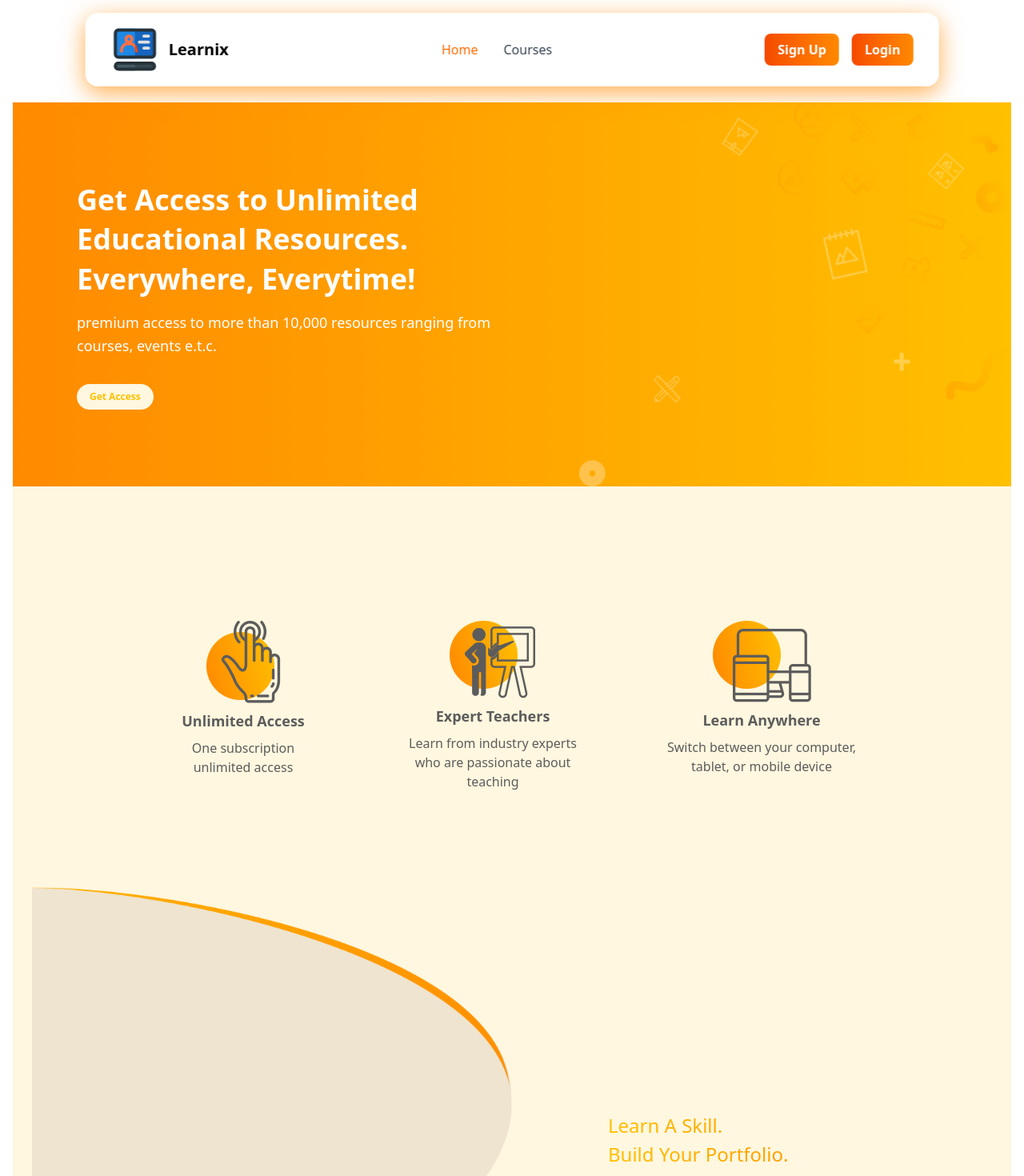
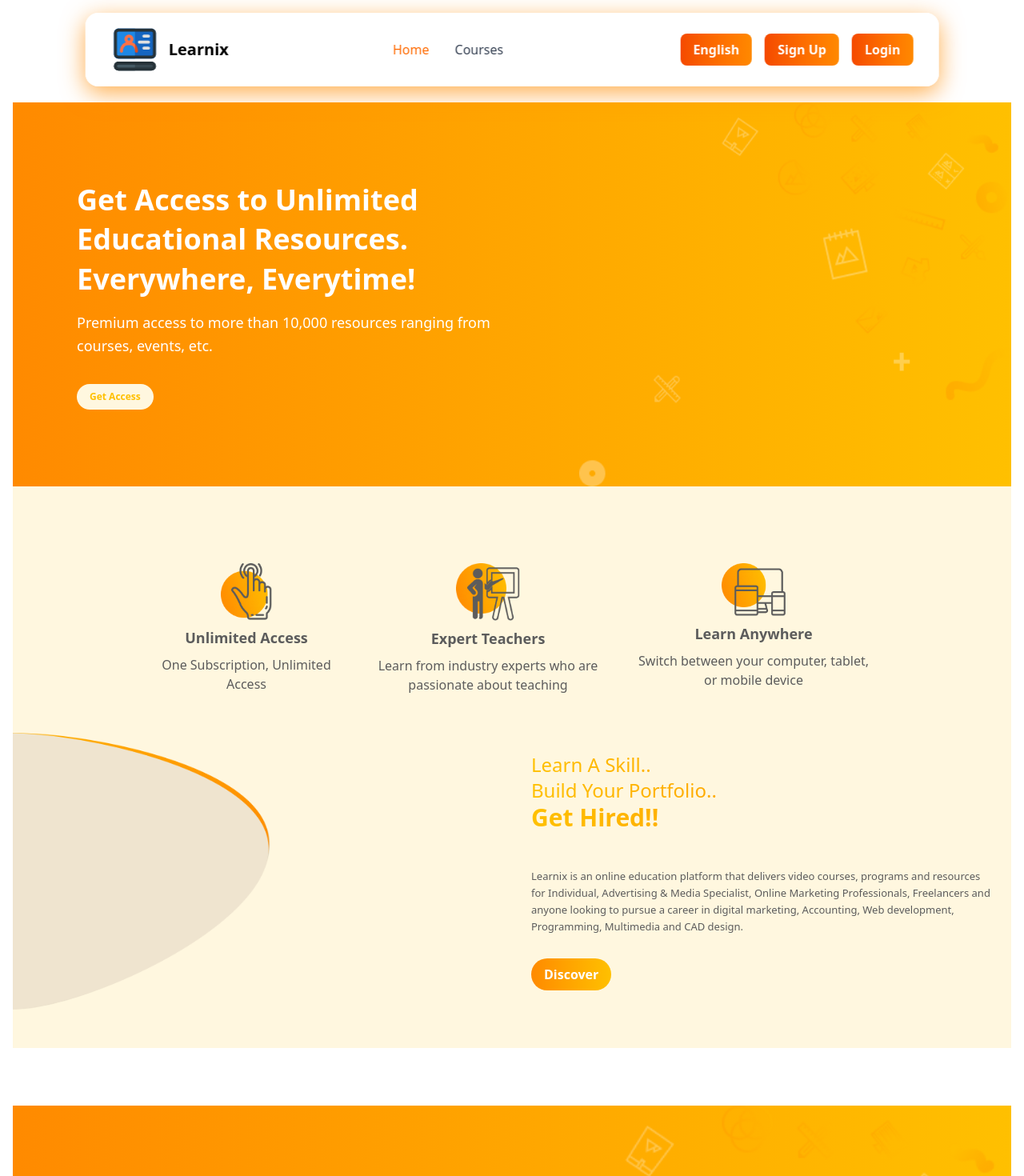
Before and after one commit to tasneem-abdelrazek/e-learning, a React (Vite) app: page / in a window 1280 px wide. Shown: the top 1470 px of the page at 80% size. Built offline with nearby package versions, Linux system fonts and the light colour scheme; no server answers; the database is empty.

Commit message:
Localization

```diff
--- /dev/null
+++ b/src/Local/ar.js
@@ -0,0 +1,38 @@
+const ar = {
+    "home": "الصفحة الرئيسية",
+    "login": "تسجيل دخول",
+    "signup": "إنشاء حساب",
+    "en": "English",
+    "ar": "العربية",
+    "name": "الاسم",
+    "email": "عنوان البريد الالكتروني",
+    "password": "كلمة المرور",
+    "confirm_password": "تأكيد كلمة المرور",
+    "username": "اسم المستخدم",
+    "searchCourses": "ابحث عن دورات (مثلاً: Business)",
+    "successStories": "قصص نجاح من طلابنا في جميع أنحاء العالم!",
+    "accessResources": "احصل على وصول غير محدود إلى الموارد التعليمية. في كل مكان، في أي وقت!",
+    "premiumAccess": "وصول مميز لأكثر من 10,000 مورد يتراوح بين الدورات والفعاليات وما إلى ذلك.",
+    "getAccess": "الوصول",
+    "platformDescription": "Learnix هي منصة تعليمية عبر الإنترنت تقدم دورات فيديو وبرامج وموارد للأفراد والمتخصصين في الإعلان ووسائل الإعلام والمحترفين في التسويق عبر الإنترنت والمستقلين وأي شخص يتطلع إلى متابعة مهنة في التسويق الرقمي والمحاسبة وتطوير الويب والبرمجة والوسائط المتعددة وتصميم CAD.",
+    "discover": "اكتشف",
+    "courses": "الدورات",
+    "exploreMoreCourses": "اكتشف المزيد من الدورات",
+    "unlimitedAccess": "وصول غير محدود",
+    "oneSubscription": "اشتراك واحد، وصول غير محدود",
+    "expertTeachers": "معلمون خبراء",
+    "expertTeachersDesc": "تعلّم من خبراء الصناعة الشغوفين بالتدريس",
+    "learnAnywhere": "تعلّم من أي مكان",
+    "learnAnywhereDesc": "انتقل بين جهاز الكمبيوتر أو التابلت أو الهاتف المحمول بسهولة",
+    "learnSkill": "تعلم مهارة.",
+    "buildPortfolio": "ابنِ معرض أعمالك.",
+    "getHired": "احصل على وظيفة!",
+    "description": `Learnix هي منصة تعليم عبر الإنترنت تقدم دورات فيديو، وبرامج، وموارد
+                    للأفراد، أخصائيي الإعلان والإعلام، المتخصصين في التسويق الإلكتروني، المستقلين،
+                    وأي شخص يرغب في متابعة مسيرة مهنية في التسويق الرقمي، المحاسبة، تطوير الويب،
+                    البرمجة، الملتيميديا، وتصميم CAD.`,
+    "browseTutorials": "تصفح آلاف من دروسنا المصورة المختارة خصيصًا لك.",
+    "accessPremium": "احصل على جميع الدروس والموارد عند انضمامك كعضو مميز في",
+}
+
+export default ar
--- /dev/null
+++ b/src/Local/en.js
@@ -0,0 +1,40 @@
+
+const en = {
+    "home": "Home Page",
+    "signup": "Register",
+    "login": "Login",
+    "en": "English",
+    "ar": "العربية",
+    "name": "Name",
+    "app_name": "Movies",
+    "email": "Email Address",
+    "password": "Password",
+    "confirm_password": "Confirm Password",
+    "username": "Username",
+    "searchCourses": "Search for Courses i.e buissness",
+    "successStories": "Success Stories From Our Students WorldWide!",
+    "accessResources": "Get Access to Unlimited Educational Resources. Everywhere, Everytime!",
+    "premiumAccess": "Premium access to more than 10,000 resources ranging from courses, events, etc.",
+    "getAccess": "Get Access",
+    "platformDescription": "Learnix is an online education platform that delivers video courses, programs and resources for Individuals, Advertising & Media Specialists, Online Marketing Professionals, Freelancers and anyone looking to pursue a career in Digital Marketing, Accounting, Web Development, Programming, Multimedia and CAD Design.",
+    "discover": "Discover",
+    "courses": "Courses",
+    "exploreMoreCourses": "Explore More Courses",
+    "unlimitedAccess": "Unlimited Access",
+    "oneSubscription": "One Subscription, Unlimited Access",
+    "expertTeachers": "Expert Teachers",
+    "expertTeachersDesc": "Learn from industry experts who are passionate about teaching",
+    "learnAnywhere": "Learn Anywhere",
+    "learnAnywhereDesc": "Switch between your computer, tablet, or mobile device",
+    "learnSkill": "Learn A Skill.",
+    "buildPortfolio": "Build Your Portfolio.",
+    "getHired": "Get Hired!",
+    "description": `Learnix is an online education platform that delivers video
+                    courses, programs and resources for Individual, Advertising & Media Specialist,
+                    Online Marketing Professionals, Freelancers and anyone looking to pursue a career
+                    in digital marketing, Accounting, Web development, Programming, Multimedia and CAD design.`,
+    "browseTutorials": "Browse Thousands of Our Video Tutorials Curated Only for You.",
+    "accessPremium": "Access all tutorials and resources when you become a premium member of",
+}
+
+export default en
--- a/src/components/CTASection/CTASection.jsx
+++ b/src/components/CTASection/CTASection.jsx
@@ -4,45 +4,49 @@ import Icon3 from '../../assets/Icon3.png';
 import Element from '../../assets/Element.png';
 import BG_image from '../../assets/Image Placeholder.png';
 import Button from "../button/button";
+import en from "../../Local/en";
+import ar from "../../Local/ar";
+import { useSelector } from "react-redux";
 
 const CTASection = () => {
+  const lang = useSelector((state) => state.lang.language);
+
+  const content = lang === "en" ? en : ar;
   return (
-    <section className="bg py-12 px-6">
+    <section className="bg py-12">
       {/* Top Icons Section */}
-      <div
-        className="title_home"
-        style={{ display: "flex", gap: "10%", padding: "10%", justifyContent: "center" }}
-      >
-        <div className="flex flex-col items-center text-center" style={{ width: "20%" }}>
-          <img src={Icon1} alt="Unlimited Access" />
+      <div className="title_home flex flex-col md:flex-row justify-center gap-8 px-6 py-12">
+        <div className="flex flex-col items-center text-center w-full md:w-1/5">
+          <img src={Icon1} alt="Unlimited Access" className="w-12 md:w-16" />
           <h3 className="font-bold my-2 text-sm sm:text-base md:text-lg">
-            Unlimited Access
+            {content.unlimitedAccess}
           </h3>
           <p className="text-xs sm:text-sm md:text-base">
-            One subscription unlimited access
+            {content.oneSubscription}
           </p>
         </div>
 
-        <div className="flex flex-col items-center text-center" style={{ width: "25%" }}>
-          <img src={Icon2} alt="Expert Teachers" />
+        <div className="flex flex-col items-center text-center w-full md:w-1/4">
+          <img src={Icon2} alt="Expert Teachers" className="w-16 md:w-20" />
           <h3 className="font-bold my-2 text-sm sm:text-base md:text-lg">
-            Expert Teachers
+            {content.expertTeachers}
           </h3>
           <p className="text-xs sm:text-sm md:text-base">
-            Learn from industry experts who are passionate about teaching
+            {content.expertTeachersDesc}
           </p>
         </div>
 
-        <div className="flex flex-col items-center text-center" style={{ width: "25%" }}>
-          <img src={Icon3} alt="Learn Anywhere" />
+        <div className="flex flex-col items-center text-center w-full md:w-1/4">
+          <img src={Icon3} alt="Learn Anywhere" className="w-16 md:w-20" />
           <h3 className="font-bold my-2 text-sm sm:text-base md:text-lg">
-            Learn Anywhere
+            {content.learnAnywhere}
           </h3>
           <p className="text-xs sm:text-sm md:text-base">
-            Switch between your computer, tablet, or mobile device
+            {content.learnAnywhereDesc}
           </p>
         </div>
       </div>
+
 
       {/* Hero Section */}
       <div style={{ display: "flex" }}>
@@ -53,20 +57,18 @@ const CTASection = () => {
         </div>
 
         {/* Content */}
-        <div style={{ width: "50%", padding: "10%" }}>
-          <div className="gradient-text pt-40">
-            <p>Learn A Skill.</p>
-            <p>Build Your Portfolio.</p>
-            <p style={{ fontWeight: "900" }}>Get Hired!</p>
+        <div className="w-full md:w-1/2 p-6 ">
+          <div className="gradient-text">
+            <p className="text-base sm:text-lg md:text-xl lg:text-2xl">{content.learnSkill}.</p>
+            <p className="text-base sm:text-lg md:text-xl lg:text-2xl">{content.buildPortfolio}.</p>
+            <p className="font-extrabold text-lg sm:text-xl md:text-2xl lg:text-3xl">{content.getHired}!</p>
           </div>
-          <div className="pargraph">
-            Semaj Africa is an online education platform that delivers video
-            courses, programs and resources for Individual, Advertising & Media
-            Specialist, Online Marketing Professionals, Freelancers and anyone
-            looking to pursue a career in digital marketing, Accounting, Web
-            development, Programming, Multimedia and CAD design.
+
+          <div className="pargraph mt-4 text-sm sm:text-base md:text-lg leading-relaxed">
+            {content.description}
           </div>
-          <Button text={"Discover"} variant="gradientOrangeHero" />
+
+          <Button text={content.discover} variant="gradientOrangeHero" />
         </div>
       </div>
     </section>
--- a/src/components/Navbar/Navbar.jsx
+++ b/src/components/Navbar/Navbar.jsx
@@ -7,8 +7,17 @@ import UserSidebar from "./UserSidebar";
 import logo1 from "./El.svg";
 import LogoTitle from "./logo";
 
+import { useDispatch, useSelector } from "react-redux";
+import { toggleLanguage } from "../../store/slices/langSlice";
+import en from "../../Local/en";
+import ar from "../../Local/ar";
+
 export default function Navbar({ currentUser, onLogout }) {
   const [isSidebarOpen, setIsSidebarOpen] = useState(false);
+
+  const dispatch = useDispatch();
+  const lang = useSelector((state) => state.lang.language);
+  const content = lang === "en" ? en : ar;
 
   return (
     <>
@@ -26,6 +35,13 @@ export default function Navbar({ currentUser, onLogout }) {
           <div className="hidden lg:flex flex-1 justify-center">
             <NavLinks />
           </div>
+
+          <div className="px-4"> <Button
+            text={lang === "en" ? content.en : content.ar}
+            variant="gradientOrange"
+            shape="rounded"
+            onClick={() => dispatch(toggleLanguage())}
+          /></div>
 
           {/* User / Auth Buttons */}
           <div className="hidden lg:flex items-center space-x-4">
--- a/src/pages/Courses.jsx
+++ b/src/pages/Courses.jsx
@@ -1,19 +1,25 @@
 import React, { useState } from "react";
 import HeroSection from "../components/HeroSection/HeroSection";
 import CoursesSection from "../components/CoursesSection/CoursesSection";
+import en from "../Local/en";
+import ar from "../Local/ar";
+import { useSelector } from "react-redux";
 
 export default function Courses() {
   const [searchTerm, setSearchTerm] = useState("");
+  const lang = useSelector((state) => state.lang.language);
 
+  const content = lang === "en" ? en : ar;
   return (
     <div className="px-4 sm:px-6 lg:px-8">
       {/* Hero Section */}
       <div className="mt-6">
         <HeroSection
-          title="Browse Thousands of Our Video Tutorials Curated Only for you."
+          title={content.browseTutorials}
+          height="60vh"
           description={
             <>
-              Access all tutorials and resources when you become a premium member of{" "}
+              {content.accessPremium}{" "}
               <span className="font-bold">Learnix</span>
             </>
           }
@@ -34,7 +40,7 @@ export default function Courses() {
               type="text"
               value={searchTerm}
               onChange={(e) => setSearchTerm(e.target.value)}
-              placeholder="Search for Courses i.e buissness"
+              placeholder= {content.searchCourses}
               className="w-full h-20 px-10 py-3
                 border-b-4 border-white
                 focus:border-yellow-300 focus:outline-none
--- a/src/pages/Home.jsx
+++ b/src/pages/Home.jsx
@@ -4,26 +4,32 @@ import Button from '../components/button/button';
 import CoursesSection from '../components/CoursesSection/CoursesSection';
 import { useNavigate } from 'react-router-dom';
 import CTASection from '../components/CTASection/CTASection';
+import { useSelector } from "react-redux";
+import en from "../Local/en";
+import ar from "../Local/ar";
 
 function Home() {
   const navigate = useNavigate();
 
+  const lang = useSelector((state) => state.lang.language);
+
+  const content = lang === "en" ? en : ar;
   return (
     <>
-      <HeroSection title={"Get Access to Unlimited Educational Resources. Everywhere, Everytime!"} description={"premium access to more than 10,000 resources ranging from courses, events e.t.c."} buttons={[{ text: "Get Access" }]} height="60vh" />
+      <HeroSection title={`${content.accessResources}`} description={`${content.premiumAccess}`} buttons={[{ text: `${content.getAccess}` }]} height="60vh" />
 
 
       <CTASection />
 
         <br /><br /><br />
-        <HeroSection title={"Success Stories From Our Students WorldWide!"} description={"Semaj Africa is an online education platform that delivers video courses, programs and resources for Individual, Advertising & Media Specialist, Online Marketing Professionals, Freelancers and anyone looking to pursue a career in digital marketing, Accounting, Web development, Programming. Multimedia and CAD design."} buttons={[{ text: "Discover" }]} height="80vh" />
+        <HeroSection title={`${content.successStories}`} description={`${content.platformDescription}`} buttons={[{ text: `${content.discover}` }]} height="80vh" />
 
         <div className='bg-white'>
           <br />
-          <h1 className='gradient-text text-center' style={{ fontWeight: "900" }}>Courses</h1>
+          <h1 className='gradient-text text-center' style={{ fontWeight: "900" }}>{content.courses}</h1>
           <CoursesSection limitCount={6} showFilter={false}/>
           <div className='flex justify-center pb-10'>
-            <Button text={"Explore More Courses"} variant='gradientOrangeHero' onClick={() => navigate("/login")}/>
+            <Button text={`${content.exploreMoreCourses}`} variant='gradientOrangeHero' onClick={() => navigate("/login")}/>
           </div>
         </div>
     </>
--- a/src/pages/style.css
+++ b/src/pages/style.css
@@ -16,6 +16,7 @@
 
 .image-wrapper img {
     position: absolute;
+    height: 100%;
 }
 
 .gradient-text {
--- /dev/null
+++ b/src/store/slices/langSlice.js
@@ -0,0 +1,22 @@
+// langSlice.js
+import { createSlice } from "@reduxjs/toolkit";
+
+const initialState = {
+  language: "en",
+};
+
+const langSlice = createSlice({
+  name: "lang",
+  initialState,
+  reducers: {
+    toggleLanguage: (state) => {
+      state.language = state.language === "en" ? "ar" : "en";
+    },
+    setLanguage: (state, action) => {
+      state.language = action.payload;
+    }
+  }
+});
+
+export const { toggleLanguage, setLanguage } = langSlice.actions;
+export default langSlice.reducer;
--- a/src/store/store.js
+++ b/src/store/store.js
@@ -1,8 +1,10 @@
 import { configureStore } from "@reduxjs/toolkit";
 import authReducer from "./slices/authSlice";
+import langReducer from "./slices/langSlice";
 
 export const store = configureStore({
   reducer: {
     auth: authReducer,
+    lang: langReducer,
   },
 });
```
Lines whose indentation alone changed are shown as unchanged.
